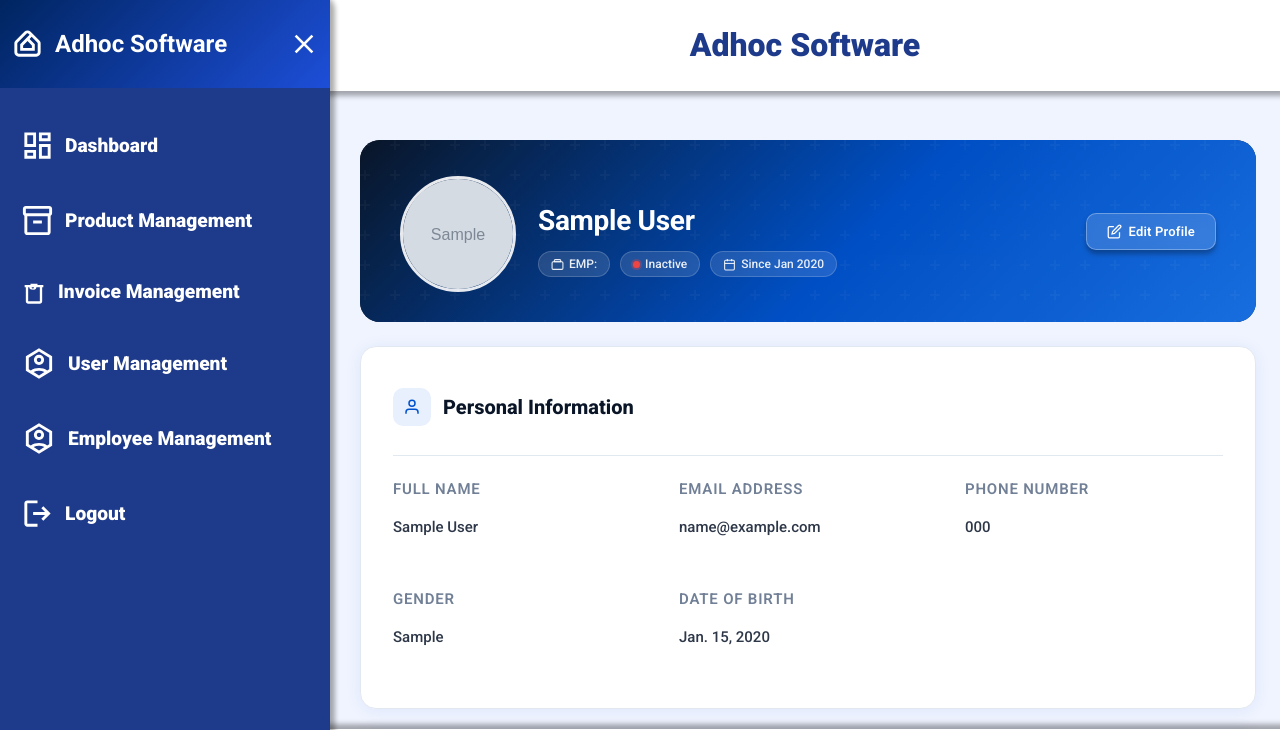
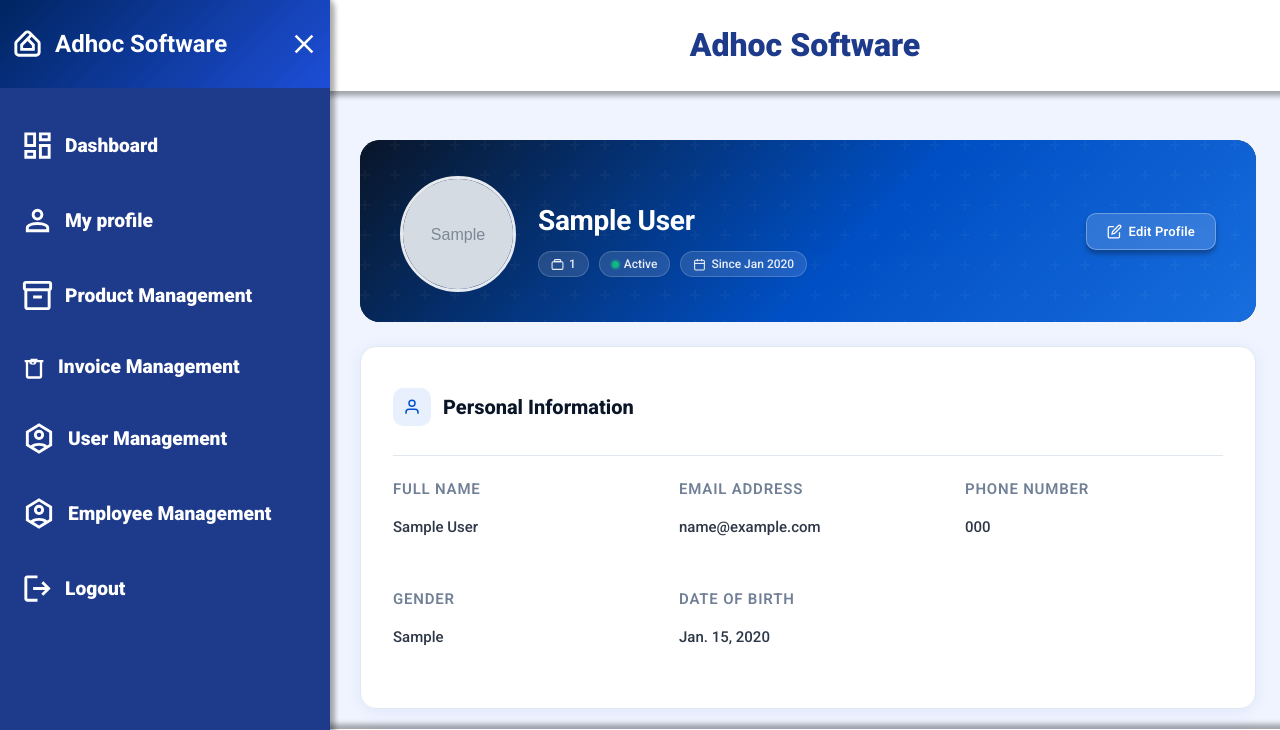
Before and after one commit to karthickofficial1905/Internship-Project, a Django app: page /my-profile-user/ in a window 1280 px wide. Shown: the top 730 px of the page. Run offline with Django 5.2, Linux system fonts and the light colour scheme; a user stored in the database is signed in; tables that the repository leaves empty hold one stand-in row (values such as "Sample post"); grey boxes marked "Sample" are stand-in pictures; parts of the project's set-up code (start-up, migrations or seed data) failed here and were passed over; some libraries are stand-ins or nearby versions.

Commit message:
small chages

```diff
--- a/bio_details/templates/includes/header.html
+++ b/bio_details/templates/includes/header.html
@@ -15,11 +15,17 @@
             <svg class="svg4" xmlns="http://www.w3.org/2000/svg" height="32px" viewBox="0 -960 960 960" width="32px" fill="white"><path d="m256-200-56-56 224-224-224-224 56-56 224 224 224-224 56 56-224 224 224 224-56 56-224-224-224 224Z"/></svg>
         </div>
         <ul class="menu-list" style="margin-top:50px;">
-            {%if user.is_authenticated and user.member and user.member.role == 'employee' %}
-                <a href="/dashboard/" class="menu-bar1-text1 {% if request.path == '/dashboard/' %}active{% endif %}">
+            {% if user.is_authenticated and not user.is_superuser and not user.member.role == 'employee' and not user.member.role == 'hr'%}
+                 <a href="/my-profile-user/" class="menu-bar2-text {% if request.path == '/my-profile-user/' %}active{% endif %}">
                     <li style="display: flex; align-items: center; gap: 10px;">
-                        <svg xmlns="http://www.w3.org/2000/svg" height="35px" viewBox="0 -960 960 960" width="35px" fill="black"><path d="M520-600v-240h320v240H520ZM120-440v-400h320v400H120Zm400 320v-400h320v400H520Zm-400 0v-240h320v240H120Zm80-400h160v-240H200v240Zm400 320h160v-240H600v240Zm0-480h160v-80H600v80ZM200-200h160v-80H200v80Zm160-320Zm240-160Zm0 240ZM360-280Z"/></svg>
-                        Dashboard
+                        <svg  xmlns="http://www.w3.org/2000/svg" height="35px" viewBox="0 -960 960 960" width="35px" fill="black"><path d="M480-480q-66 0-113-47t-47-113q0-66 47-113t113-47q66 0 113 47t47 113q0 66-47 113t-113 47ZM160-160v-112q0-34 17.5-62.5T224-378q62-31 126-46.5T480-440q66 0 130 15.5T736-378q29 15 46.5 43.5T800-272v112H160Zm80-80h480v-32q0-11-5.5-20T700-306q-54-27-109-40.5T480-360q-56 0-111 13.5T260-306q-9 5-14.5 14t-5.5 20v32Zm240-320q33 0 56.5-23.5T560-640q0-33-23.5-56.5T480-720q-33 0-56.5 23.5T400-640q0 33 23.5 56.5T480-560Zm0-80Zm0 400Z"/></svg>
+                        My profile
+                    </li>
+                </a>
+                 <a href="/my-orders/" class="menu-bar2-text {% if request.path == '/my-orders/' %}active{% endif %}">
+                    <li style="display: flex; align-items: center; gap: 10px;">
+                        <svg xmlns="http://www.w3.org/2000/svg" height="35px" viewBox="0 -960 960 960" width="35px" fill="black"><path d="M160-160v-516L82-846l72-34 94 202h464l94-202 72 34-78 170v516H160Zm240-280h160q17 0 28.5-11.5T600-480q0-17-11.5-28.5T560-520H400q-17 0-28.5 11.5T360-480q0 17 11.5 28.5T400-440ZM240-240h480v-358H240v358Zm0 0v-358 358Z"/></svg>
+                        My Orders
                     </li>
                 </a>
                 <a href="/product_purchase/" class="menu-bar1-text1 {% if request.path == '/product_purchase/' %}active{% endif %}">
@@ -28,21 +34,9 @@
                         Product Purchase
                     </li>
                 </a>
-                <a href="/my-orders/" class="menu-bar2-text {% if request.path == '/my-orders/' %}active{% endif %}">
-                    <li style="display: flex; align-items: center; gap: 10px;">
-                        <svg xmlns="http://www.w3.org/2000/svg" height="35px" viewBox="0 -960 960 960" width="35px" fill="black"><path d="M160-160v-516L82-846l72-34 94 202h464l94-202 72 34-78 170v516H160Zm240-280h160q17 0 28.5-11.5T600-480q0-17-11.5-28.5T560-520H400q-17 0-28.5 11.5T360-480q0 17 11.5 28.5T400-440ZM240-240h480v-358H240v358Zm0 0v-358 358Z"/></svg>
-                        My Orders
-                    </li>
-                </a>
-                <a href="/my-profile/" class="menu-bar2-text {% if request.path == '/my-profile/' %}active{% endif %}">
-                    <li style="display: flex; align-items: center; gap: 10px;">
-                        <svg  xmlns="http://www.w3.org/2000/svg" height="35px" viewBox="0 -960 960 960" width="35px" fill="black"><path d="M480-480q-66 0-113-47t-47-113q0-66 47-113t113-47q66 0 113 47t47 113q0 66-47 113t-113 47ZM160-160v-112q0-34 17.5-62.5T224-378q62-31 126-46.5T480-440q66 0 130 15.5T736-378q29 15 46.5 43.5T800-272v112H160Zm80-80h480v-32q0-11-5.5-20T700-306q-54-27-109-40.5T480-360q-56 0-111 13.5T260-306q-9 5-14.5 14t-5.5 20v32Zm240-320q33 0 56.5-23.5T560-640q0-33-23.5-56.5T480-720q-33 0-56.5 23.5T400-640q0 33 23.5 56.5T480-560Zm0-80Zm0 400Z"/></svg>
-                        My profile
-                    </li>
-                </a>
             {% endif %}
 
-            {%if user.is_authenticated and user.member and user.member.role == 'admin' %}
+            {%if user.is_superuser %}
                 <a href="/dashboard/" class="menu-bar1-text1 {% if request.path == '/dashboard/' %}active{% endif %}">
                     <li style="display: flex; align-items: center; gap: 10px;">
                         <svg xmlns="http://www.w3.org/2000/svg" height="35px" viewBox="0 -960 960 960" width="35px" fill="black"><path d="M520-600v-240h320v240H520ZM120-440v-400h320v400H120Zm400 320v-400h320v400H520Zm-400 0v-240h320v240H120Zm80-400h160v-240H200v240Zm400 320h160v-240H600v240Zm0-480h160v-80H600v80ZM200-200h160v-80H200v80Zm160-320Zm240-160Zm0 240ZM360-280Z"/></svg>
@@ -63,6 +57,12 @@
                         Invoice Management
                     </li>
                 </a>
+                <a href="/usertable/" class="menu-bar1-text1 {% if request.path == '/usertable/' %}active{% endif %}">
+                    <li style="display: flex; align-items: center; gap: 10px;">
+                        <svg xmlns="http://www.w3.org/2000/svg" height="35px" viewBox="0 -960 960 960" width="38px" fill="black"><path d="M381-481q-41-41-41-99t41-99q41-41 99-41t99 41q41 41 41 99t-41 99q-41 41-99 41t-99-41Zm141.5-56.5Q540-555 540-580t-17.5-42.5Q505-640 480-640t-42.5 17.5Q420-605 420-580t17.5 42.5Q455-520 480-520t42.5-17.5ZM480-60 120-280v-400l360-220 360 220v400L480-60Zm0-93 147-91q-34-18-71.5-27t-75.5-9q-38 0-75.5 9T333-244l147 91ZM256-291q50-34 107-51.5T480-360q60 0 117 17.5T704-291l56-33v-311L480-806 200-635v311l56 33Zm224-189Z"/></svg>
+                        User Management
+                    </li>
+                </a>
                 <a href="/table/" class="menu-bar1-text1 {% if request.path == '/table/' %}active{% endif %}">
                     <li style="display: flex; align-items: center; gap: 10px;">
                         <svg xmlns="http://www.w3.org/2000/svg" height="35px" viewBox="0 -960 960 960" width="38px" fill="black"><path d="M381-481q-41-41-41-99t41-99q41-41 99-41t99 41q41 41 41 99t-41 99q-41 41-99 41t-99-41Zm141.5-56.5Q540-555 540-580t-17.5-42.5Q505-640 480-640t-42.5 17.5Q420-605 420-580t17.5 42.5Q455-520 480-520t42.5-17.5ZM480-60 120-280v-400l360-220 360 220v400L480-60Zm0-93 147-91q-34-18-71.5-27t-75.5-9q-38 0-75.5 9T333-244l147 91ZM256-291q50-34 107-51.5T480-360q60 0 117 17.5T704-291l56-33v-311L480-806 200-635v311l56 33Zm224-189Z"/></svg>
@@ -76,6 +76,12 @@
                     <li style="display: flex; align-items: center; gap: 10px;">
                         <svg xmlns="http://www.w3.org/2000/svg" height="35px" viewBox="0 -960 960 960" width="35px" fill="black"><path d="M520-600v-240h320v240H520ZM120-440v-400h320v400H120Zm400 320v-400h320v400H520Zm-400 0v-240h320v240H120Zm80-400h160v-240H200v240Zm400 320h160v-240H600v240Zm0-480h160v-80H600v80ZM200-200h160v-80H200v80Zm160-320Zm240-160Zm0 240ZM360-280Z"/></svg>
                         Dashboard
+                    </li>
+                </a>
+                <a href="/my-profile/" class="menu-bar2-text {% if request.path == '/my-profile/' %}active{% endif %}">
+                    <li style="display: flex; align-items: center; gap: 10px;">
+                        <svg  xmlns="http://www.w3.org/2000/svg" height="35px" viewBox="0 -960 960 960" width="35px" fill="black"><path d="M480-480q-66 0-113-47t-47-113q0-66 47-113t113-47q66 0 113 47t47 113q0 66-47 113t-113 47ZM160-160v-112q0-34 17.5-62.5T224-378q62-31 126-46.5T480-440q66 0 130 15.5T736-378q29 15 46.5 43.5T800-272v112H160Zm80-80h480v-32q0-11-5.5-20T700-306q-54-27-109-40.5T480-360q-56 0-111 13.5T260-306q-9 5-14.5 14t-5.5 20v32Zm240-320q33 0 56.5-23.5T560-640q0-33-23.5-56.5T480-720q-33 0-56.5 23.5T400-640q0 33 23.5 56.5T480-560Zm0-80Zm0 400Z"/></svg>
+                        My profile
                     </li>
                 </a>
                 <a href="/attendance/" class="menu-bar2-text {% if request.path == '/attendance/' %}active{% endif %}">
@@ -112,17 +118,15 @@
 
     <div class="menu-bar">
         <svg class="svg1" xmlns="http://www.w3.org/2000/svg" height="35px" viewBox="0 -960 960 960" width="35px" fill="black"><path d="M120-240v-80h720v80H120Zm0-200v-80h720v80H120Zm0-200v-80h720v80H120Z"/></svg>
-        {% if user.is_authenticated and not user.is_superuser and  user.member.role == 'employee' %}
-            <svg class="svg2" xmlns="http://www.w3.org/2000/svg" height="35px" viewBox="0 -960 960 960" width="35px" fill="black"><path d="M520-600v-240h320v240H520ZM120-440v-400h320v400H120Zm400 320v-400h320v400H520Zm-400 0v-240h320v240H120Zm80-400h160v-240H200v240Zm400 320h160v-240H600v240Zm0-480h160v-80H600v80ZM200-200h160v-80H200v80Zm160-320Zm240-160Zm0 240ZM360-280Z"/></svg>
+        {% if user.is_authenticated and not user.is_superuser and not user.member.role == 'employee' and not user.member.role == 'hr'%}
+            <a href="/my-profile/">
+                <svg class="svg2" xmlns="http://www.w3.org/2000/svg" height="35px" viewBox="0 -960 960 960" width="35px" fill="black"><path d="M480-480q-66 0-113-47t-47-113q0-66 47-113t113-47q66 0 113 47t47 113q0 66-47 113t-113 47ZM160-160v-112q0-34 17.5-62.5T224-378q62-31 126-46.5T480-440q66 0 130 15.5T736-378q29 15 46.5 43.5T800-272v112H160Zm80-80h480v-32q0-11-5.5-20T700-306q-54-27-109-40.5T480-360q-56 0-111 13.5T260-306q-9 5-14.5 14t-5.5 20v32Zm240-320q33 0 56.5-23.5T560-640q0-33-23.5-56.5T480-720q-33 0-56.5 23.5T400-640q0 33 23.5 56.5T480-560Zm0-80Zm0 400Z"/></svg>
+            </a>
             <a href="/my-orders/">
                 <svg class="svg2" xmlns="http://www.w3.org/2000/svg" height="35px" viewBox="0 -960 960 960" width="35px" fill="black"><path d="M160-160v-516L82-846l72-34 94 202h464l94-202 72 34-78 170v516H160Zm240-280h160q17 0 28.5-11.5T600-480q0-17-11.5-28.5T560-520H400q-17 0-28.5 11.5T360-480q0 17 11.5 28.5T400-440ZM240-240h480v-358H240v358Zm0 0v-358 358Z"/></svg>
             </a>
-            <a href="/my-profile/">
-                <svg class="svg2" xmlns="http://www.w3.org/2000/svg" height="35px" viewBox="0 -960 960 960" width="35px" fill="black"><path d="M480-480q-66 0-113-47t-47-113q0-66 47-113t113-47q66 0 113 47t47 113q0 66-47 113t-113 47ZM160-160v-112q0-34 17.5-62.5T224-378q62-31 126-46.5T480-440q66 0 130 15.5T736-378q29 15 46.5 43.5T800-272v112H160Zm80-80h480v-32q0-11-5.5-20T700-306q-54-27-109-40.5T480-360q-56 0-111 13.5T260-306q-9 5-14.5 14t-5.5 20v32Zm240-320q33 0 56.5-23.5T560-640q0-33-23.5-56.5T480-720q-33 0-56.5 23.5T400-640q0 33 23.5 56.5T480-560Zm0-80Zm0 400Z"/></svg>
-            </a>
             <svg class="svg2" xmlns="http://www.w3.org/2000/svg" height="35px" viewBox="0 -960 960 960" width="35px" fill="black"><path d="M280-80q-33 0-56.5-23.5T200-160q0-33 23.5-56.5T280-240q33 0 56.5 23.5T360-160q0 33-23.5 56.5T280-80Zm400 0q-33 0-56.5-23.5T600-160q0-33 23.5-56.5T680-240q33 0 56.5 23.5T760-160q0 33-23.5 56.5T680-80ZM246-720l96 200h280l110-200H246Zm-38-80h590q23 0 35 20.5t1 41.5L692-482q-11 20-29.5 31T622-440H324l-44 80h480v80H280q-45 0-68-39.5t-2-78.5l54-98-144-304H40v-80h130l38 80Zm134 280h280-280Z"/></svg>
             <svg class="svg2" xmlns="http://www.w3.org/2000/svg" height="35px" viewBox="0 -960 960 960" width="35px" fill="black"><path d="M200-120q-33 0-56.5-23.5T120-200v-560q0-33 23.5-56.5T200-840h280v80H200v560h280v80H200Zm440-160-55-58 102-102H360v-80h327L585-622l55-58 200 200-200 200Z"/></svg>
-
         {% endif %}
 
         {%if user.is_authenticated and user.member and user.member.role == 'employee' %}
@@ -147,7 +151,7 @@
 
         {% endif %}
 
-        {%if user.is_authenticated and user.member and user.member.role == 'admin' %}
+        {%if user.is_superuser %}
             <svg class="svg2" xmlns="http://www.w3.org/2000/svg" height="35px" viewBox="0 -960 960 960" width="35px" fill="black"><path d="M520-600v-240h320v240H520ZM120-440v-400h320v400H120Zm400 320v-400h320v400H520Zm-400 0v-240h320v240H120Zm80-400h160v-240H200v240Zm400 320h160v-240H600v240Zm0-480h160v-80H600v80ZM200-200h160v-80H200v80Zm160-320Zm240-160Zm0 240ZM360-280Z"/></svg>
             <svg class="svg2"  xmlns="http://www.w3.org/2000/svg" height="35px" viewBox="0 -960 960 960" width="35px" fill="black"><path d="M200-80q-33 0-56.5-23.5T120-160v-451q-18-11-29-28.5T80-680v-120q0-33 23.5-56.5T160-880h640q33 0 56.5 23.5T880-800v120q0 23-11 40.5T840-611v451q0 33-23.5 56.5T760-80H200Zm0-520v440h560v-440H200Zm-40-80h640v-120H160v120Zm200 280h240v-80H360v80Zm120 20Z"/></svg>
             <svg class="svg2" xmlns="http://www.w3.org/2000/svg" height="35px" viewBox="0 -960 960 960" width="35px" fill="#1e3a8a">
@@ -209,6 +213,12 @@
                     <li style="display: flex; align-items: center; gap: 10px;">
                         <svg xmlns="http://www.w3.org/2000/svg" height="35px" viewBox="0 -960 960 960" width="35px" fill="black"><path d="M520-600v-240h320v240H520ZM120-440v-400h320v400H120Zm400 320v-400h320v400H520Zm-400 0v-240h320v240H120Zm80-400h160v-240H200v240Zm400 320h160v-240H600v240Zm0-480h160v-80H600v80ZM200-200h160v-80H200v80Zm160-320Zm240-160Zm0 240ZM360-280Z"/></svg>
                         Dashboard
+                    </li>
+                </a>
+                <a href="/my-profile/" class="menu-bar2-text {% if request.path == '/my-profile/' %}active{% endif %}">
+                    <li style="display: flex; align-items: center; gap: 10px;">
+                        <svg  xmlns="http://www.w3.org/2000/svg" height="35px" viewBox="0 -960 960 960" width="35px" fill="black"><path d="M480-480q-66 0-113-47t-47-113q0-66 47-113t113-47q66 0 113 47t47 113q0 66-47 113t-113 47ZM160-160v-112q0-34 17.5-62.5T224-378q62-31 126-46.5T480-440q66 0 130 15.5T736-378q29 15 46.5 43.5T800-272v112H160Zm80-80h480v-32q0-11-5.5-20T700-306q-54-27-109-40.5T480-360q-56 0-111 13.5T260-306q-9 5-14.5 14t-5.5 20v32Zm240-320q33 0 56.5-23.5T560-640q0-33-23.5-56.5T480-720q-33 0-56.5 23.5T400-640q0 33 23.5 56.5T480-560Zm0-80Zm0 400Z"/></svg>
+                        My profile
                     </li>
                 </a>
                 <a href="/product/" class="menu-bar2-text {% if request.path == '/product/' %}active{% endif %}">
--- a/bio_details/templates/my_profile.html
+++ b/bio_details/templates/my_profile.html
@@ -28,7 +28,7 @@
         <div class="hero-meta">
           <span class="meta-badge">
             <svg width="13" height="13" fill="none" stroke="currentColor" stroke-width="2" viewBox="0 0 24 24"><rect x="2" y="7" width="20" height="14" rx="2"/><path d="M16 3H8a2 2 0 0 0-2 2v2h12V5a2 2 0 0 0-2-2z"/></svg>
-            EMP: {% if user.member %}{{ user.member.emp_id }}{% else %}—{% endif %}
+            {% if user.member %}{{ user.member.emp_id }}{% else %}Super Admin{% endif %}
           </span>
           <span class="meta-badge status-badge {% if user.member and user.member.account_status %}active{% else %}inactive{% endif %}">
             <span class="status-dot"></span>
--- a/bio_details/templates/myprofile_user.html
+++ b/bio_details/templates/myprofile_user.html
@@ -28,11 +28,11 @@
         <div class="hero-meta">
           <span class="meta-badge">
             <svg width="13" height="13" fill="none" stroke="currentColor" stroke-width="2" viewBox="0 0 24 24"><rect x="2" y="7" width="20" height="14" rx="2"/><path d="M16 3H8a2 2 0 0 0-2 2v2h12V5a2 2 0 0 0-2-2z"/></svg>
-            EMP: {% if user.customer %}{{ user.customer.emp_id }}{% else %}—{% endif %}
+             {% if user.customer %}{{ user.customer.customer_id }}{% else %}—{% endif %}
           </span>
-          <span class="meta-badge status-badge {% if user.customer and user.customer.account_status %}active{% else %}inactive{% endif %}">
+          <span class="meta-badge status-badge {% if user.customer and user.customer.is_active %}active{% else %}inactive{% endif %}">
             <span class="status-dot"></span>
-            {% if user.customer %}{% if user.customer.account_status %}Active{% else %}Inactive{% endif %}{% else %}No Profile{% endif %}
+            {% if user.customer %}{% if user.customer.is_active %}Active{% else %}Inactive{% endif %}{% else %}No Profile{% endif %}
           </span>
           <span class="meta-badge">
             <svg width="13" height="13" fill="none" stroke="currentColor" stroke-width="2" viewBox="0 0 24 24"><rect x="3" y="4" width="18" height="18" rx="2"/><line x1="16" y1="2" x2="16" y2="6"/><line x1="8" y1="2" x2="8" y2="6"/><line x1="3" y1="10" x2="21" y2="10"/></svg>
```
Also changed, not shown: bio_details/templates/attendance.html (+6 -1 lines), bio_details/templates/dashboard.html (+93 -92 lines).
